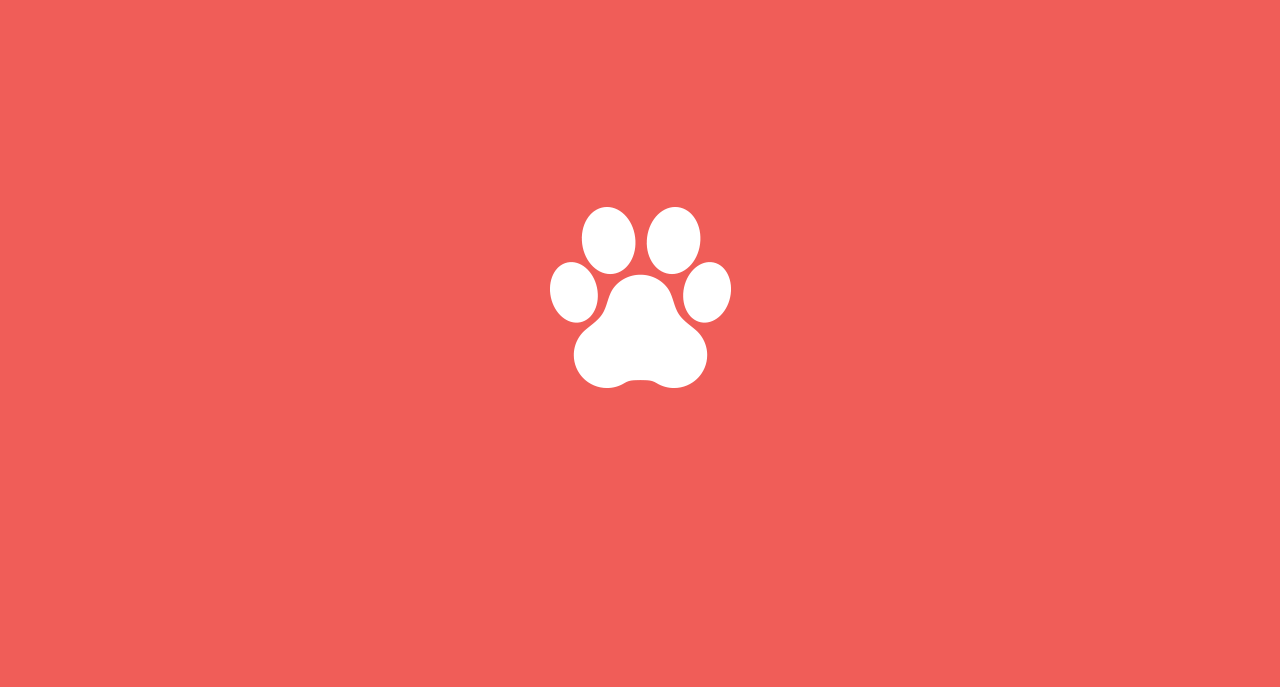
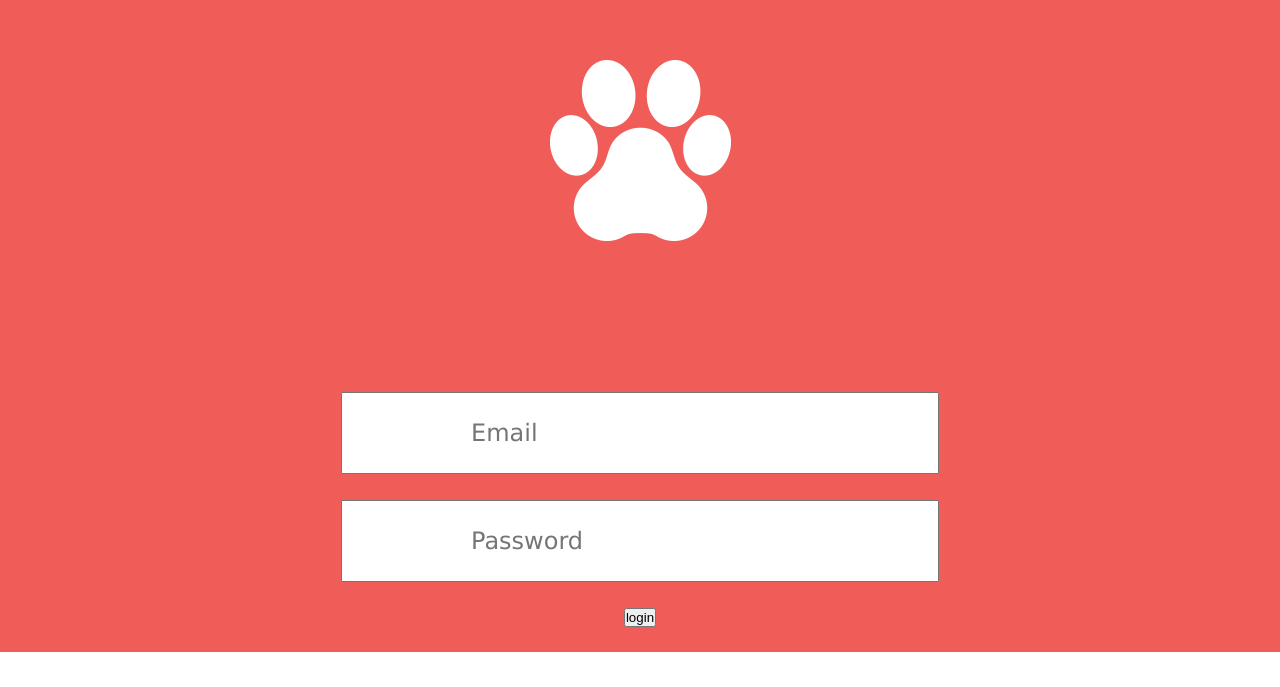
Before and after one commit to chen1203/Final_WS, a plain HTML site: page app/public/index.html in a window 1280 px wide. Shown: the part 113-800 px from the top of the page. Drawn offline with nearby package versions, Linux system fonts and the light colour scheme; some packages are replaced by stand-ins of ours; a web font is replaced by a local one.

Commit message:
login page css update

```diff
--- a/app/public/css/style.css
+++ b/app/public/css/style.css
@@ -280,14 +280,14 @@ a{
 	}
 	#loginIcon{
 		width: 100%;
-		padding: 25% 0 25% 0;
+		padding: 173px 0 147px 0;
 		text-align: center;
 	}
 	#loginForm{
 		text-align: center;
 	}
 	.textInput{
-		width: 75%;
+		width: 466px;
 		height: 78px;
 		padding-left: 10%;
 		margin-bottom: 26px;
```
